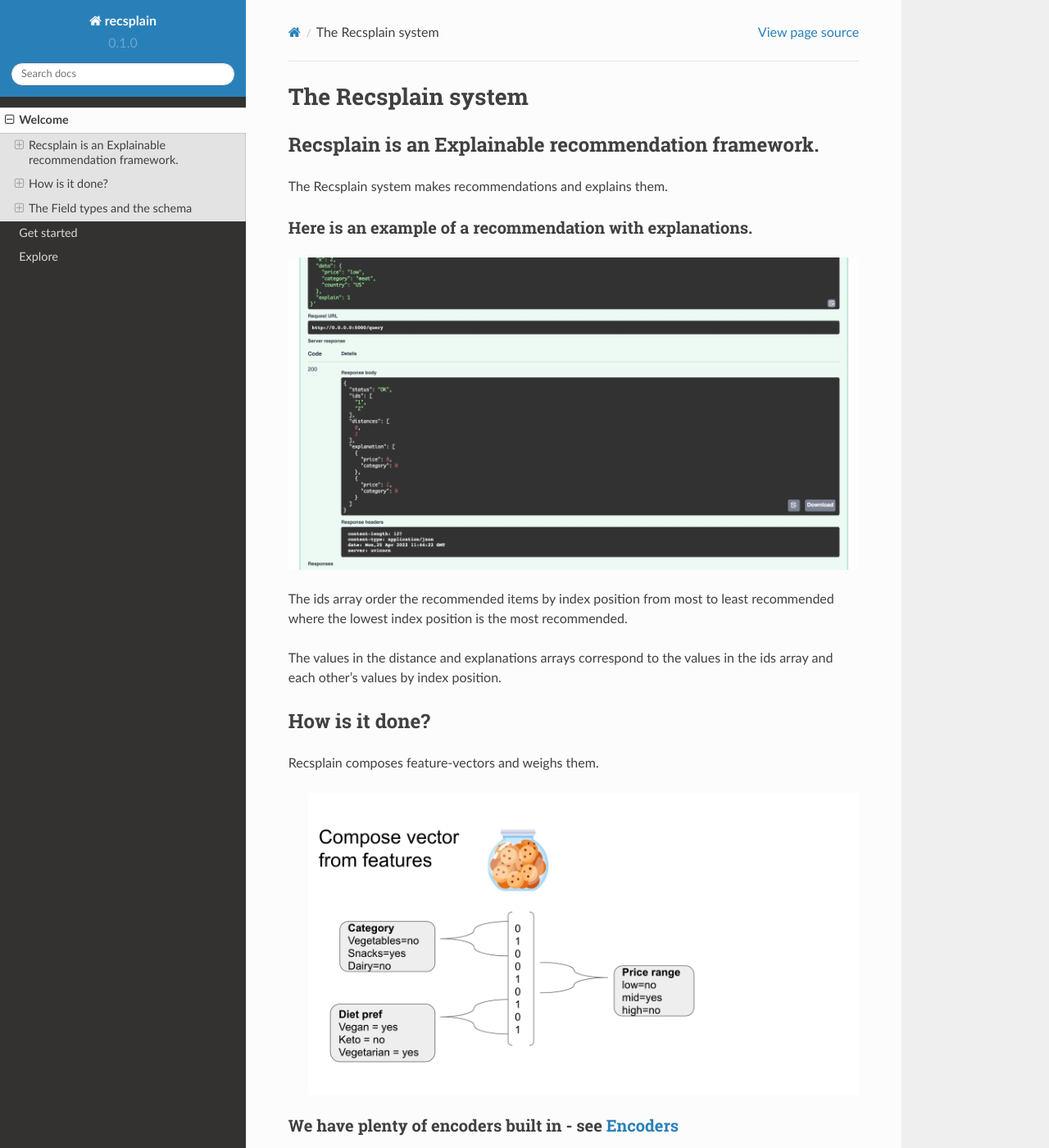
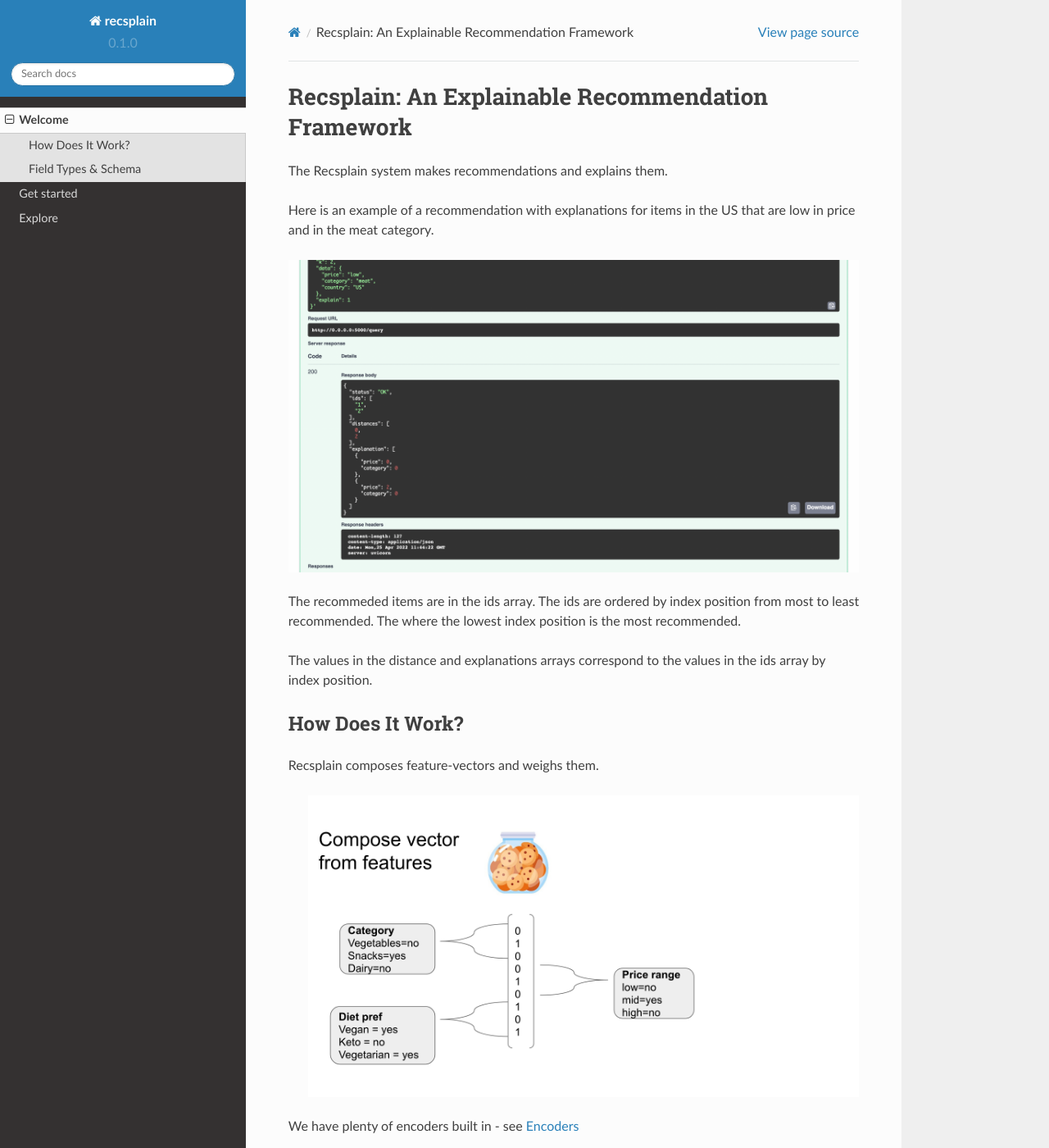
Before and after one commit to argmaxml/recsplain, a Sphinx documentation site: the page built from docs/source/index.rst, in a window 1280 px wide and 1400 px high. Shown: the whole window at 82% size. Built offline with Sphinx 7.4.7 and the Read the Docs theme 2.0.0, drawn with Linux system fonts in a browser that asks for light colours; some of the changed text lies outside the part shown.

Commit message:
refactoring welcome page

```diff
--- a/docs/source/index.rst
+++ b/docs/source/index.rst
@@ -3,24 +3,20 @@
    You can adapt this file completely to your liking, but it should at least
    contain the root `toctree` directive.
 
-The Recsplain system
-=====================
-
-Recsplain is an Explainable recommendation framework.
----------------------------------------------------------
+Recsplain: An Explainable Recommendation Framework
+==========================================
 
 The Recsplain system makes recommendations and explains them.
 
-Here is an example of a recommendation with explanations.
-++++++++++++++++++++++++++++++++++++++++++++++++++++++++++
+Here is an example of a recommendation with explanations for items in the US that are low in price and in the meat category.
 
 .. image:: images/explanations.png
 
-The ids array order the recommended items by index position from most to least recommended where the lowest index position is the most recommended.
+The recommeded items are in the ids array. The ids are ordered by index position from most to least recommended. The where the lowest index position is the most recommended.
 
-The values in the distance and explanations arrays correspond to the values in the ids array and each other's values by index position.
+The values in the distance and explanations arrays correspond to the values in the ids array by index position.
 
-How is it done?
+How Does It Work?
 ---------------------------------------------------------
 
 Recsplain composes feature-vectors and weighs them.
@@ -28,21 +24,16 @@ Recsplain composes feature-vectors and weighs them.
  .. image:: images/diagram-1.png
 
 We have plenty of encoders built in - see :doc:`encoders-list`
-++++++++++++++++++++++++++++++++++++++++++++++++++++++++++
 
 
-The Field types and the schema
+Field Types & Schema
 ---------------------------------------------------------
 
+1. Filter fields (with examples)
 
-Filter fields (with examples)
-++++++++++++++++++++++++++++++++++++++++++++++++++++++++++
+2. Encoder fields (“Fuzzy” matching)
 
-Encoder fields (“Fuzzy” matching)
-++++++++++++++++++++++++++++++++++++++++++++++++++++++++++
-
-User Encoders (Optional, just for user2item - see diagram 2)
-++++++++++++++++++++++++++++++++++++++++++++++++++++++++++
+3. User Encoders (Optional, just for user2item - see diagram 2)
 
  .. image:: images/diagram-2.png
 
@@ -51,3 +42,4 @@ User Encoders (Optional, just for user2item - see diagram 2)
 
 .. toctree::
    :maxdepth: 0
+   :titlesonly:
```
